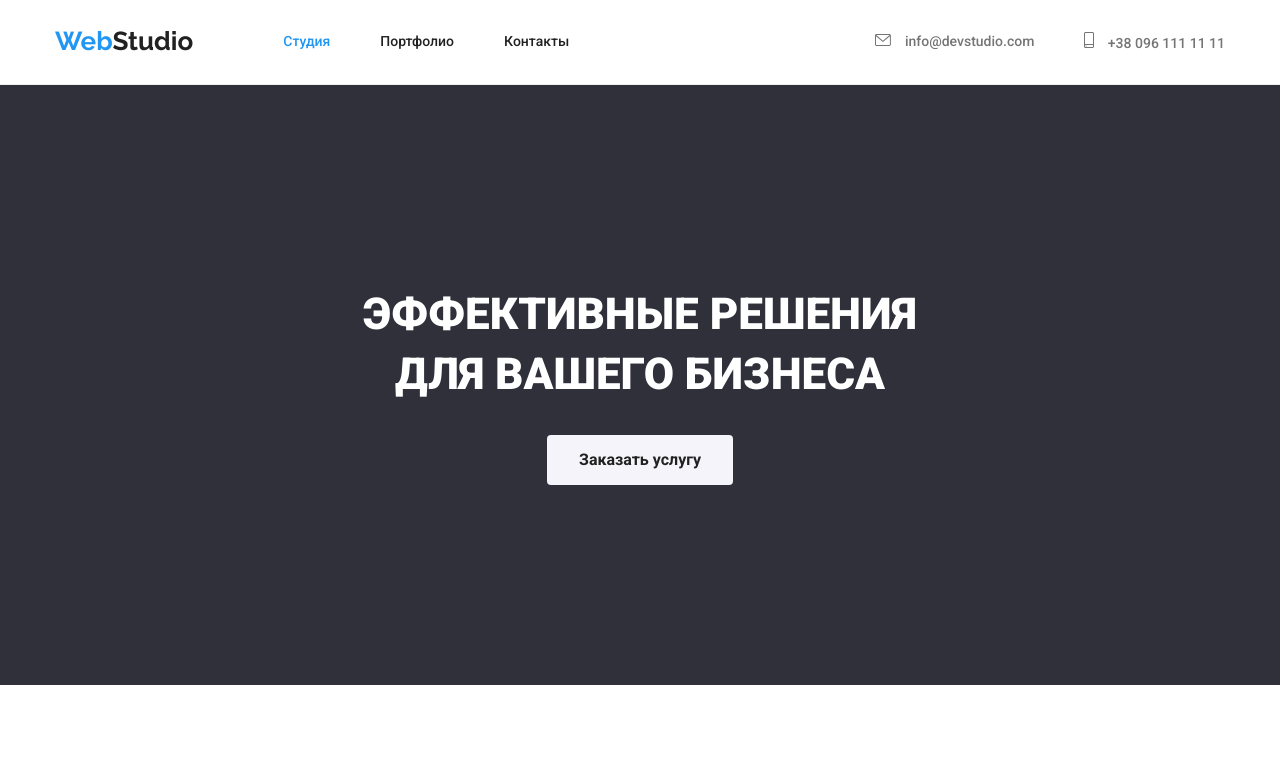
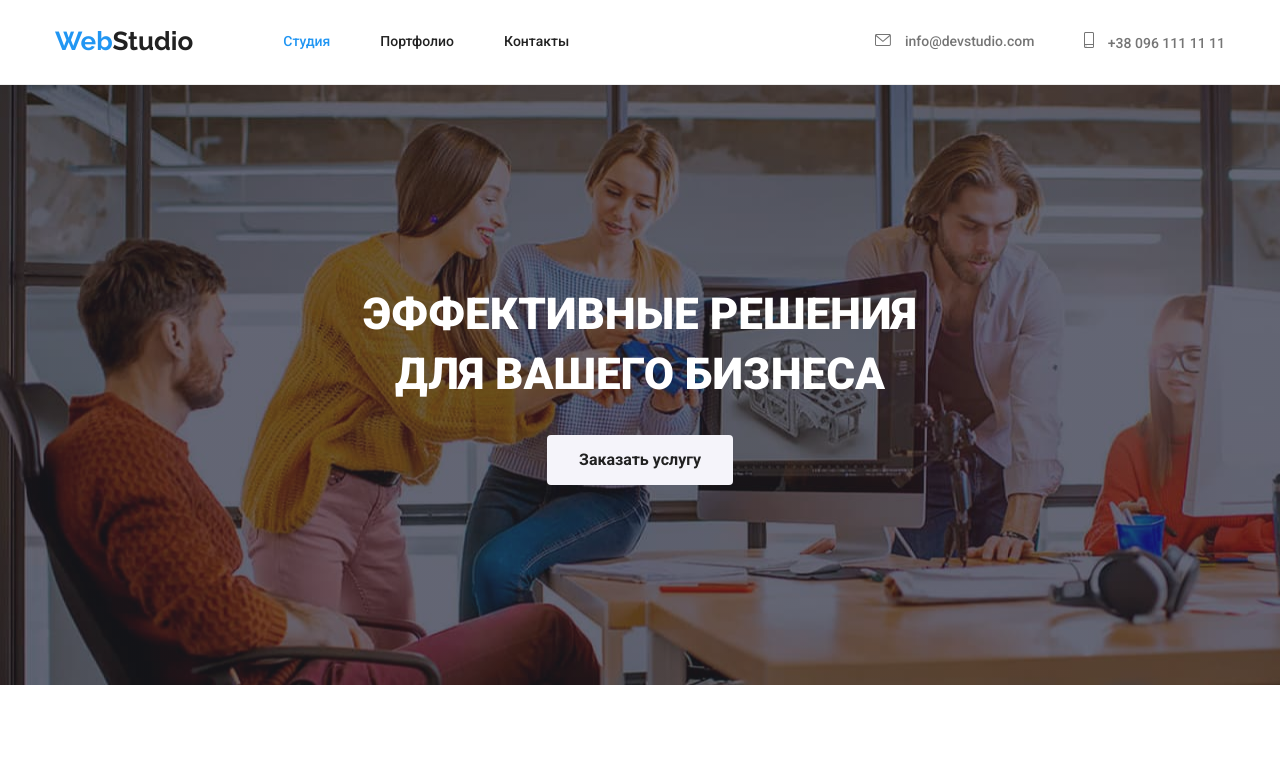
Before and after one commit to Gerodot21/goit-markup-hw-04, a plain HTML site: page index.html in a window 1280 px wide. Shown: the top 776 px of the page. Drawn offline with nearby package versions, Linux system fonts and the light colour scheme; the site is published under a folder, as on GitHub Pages, so addresses that start at the root find nothing.

Commit message:
five save

```diff
--- a/css/styles.css
+++ b/css/styles.css
@@ -104,7 +104,6 @@ img {
   color: var(--third-color);
 }
 .contact-icon {
-  display: block;
   fill: var(--secondary-text-color);
 }
 .mail-icon {
@@ -132,7 +131,7 @@ img {
       rgba(47, 48, 58, 0.4),
       rgba(47, 48, 58, 0.4)
     ),
-    url("/img/studio/hero.jpg");
+    url("../img/studio/hero.jpg");
   background-size: cover;
 }
 
```
